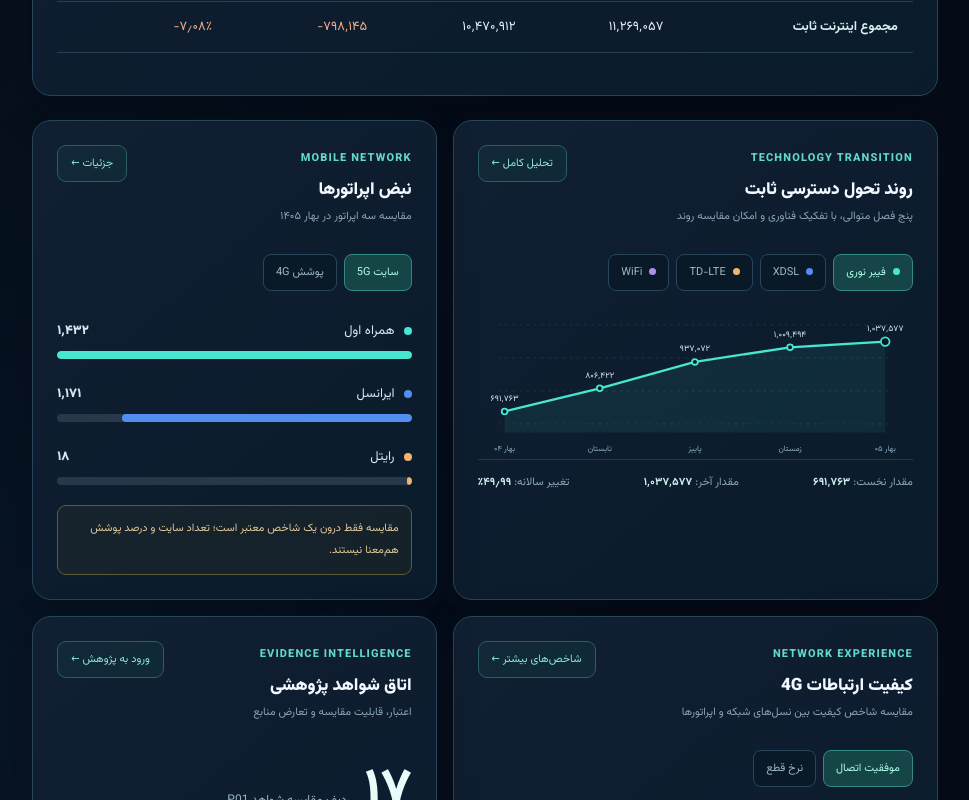
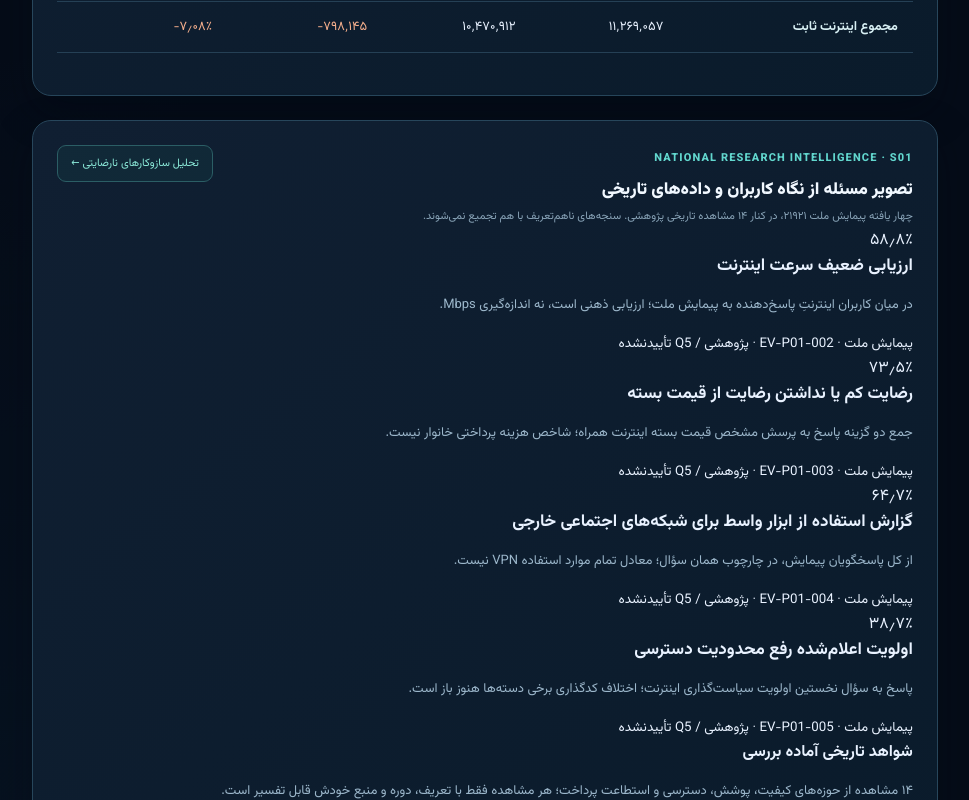
Before and after one commit to neisiani531-cyber/iran-internet-radar-v10, a React (Vite) app: page / in a window 1280 px wide. Shown: the part 1180-1980 px from the top of the page, without its empty margins (19-988 px from the left). Built offline with nearby package versions, Linux system fonts and the light colour scheme.

Commit message:
feat(command): surface source-controlled survey findings and historical research with Q5 cautions

```diff
--- a/src/CommandCenter.tsx
+++ b/src/CommandCenter.tsx
@@ -3,6 +3,8 @@ import fixed from '../packages/contracts/public-fixed-access.snapshot.json';
 import mobile from '../packages/contracts/public-mobile-operators.snapshot.json';
 import qos from '../packages/contracts/qos-metric-catalog.json';
 import research from '../packages/contracts/p01-research-registry.json';
+import surveyPreview from '../packages/contracts/p01-survey-research-preview.json';
+import historicalPreview from '../packages/contracts/historical-research-preview.json';
 import './command-center.css';
 
 const nf=(v:number)=>new Intl.NumberFormat('fa-IR',{maximumFractionDigits:2}).format(v);
@@ -78,6 +80,11 @@ export default function CommandCenter({onNavigate}:{onNavigate:(area:'fixed'|'mo
   <div className="cc-panel-header"><div><span className="cc-overline">PERIOD COMPARISON</span><h2>مقایسه دو دوره گزارش</h2><p>تغییرات مطلق و نسبی بر اساس دو فصل انتخابی</p></div><button className="cc-text-button" onClick={()=>setComparisonOpen(!comparisonOpen)} aria-expanded={comparisonOpen}>{comparisonOpen?'جمع‌کردن':'نمایش مقایسه'}</button></div>
   {comparisonOpen&&<><div className="cc-toolbar"><button className="cc-text-button" onClick={exportComparison} disabled={baselineIndex===periodIndex}>دریافت مقایسه CSV ↓</button><label>دوره مبنا <select value={baselineIndex} onChange={e=>setBaselineIndex(Number(e.target.value))}>{metricRows.map((r,i)=><option value={i} key={r.period}>{r.period_label}</option>)}</select></label><label>دوره مقایسه <select value={periodIndex} onChange={e=>setPeriodIndex(Number(e.target.value))}>{metricRows.map((r,i)=><option value={i} key={r.period}>{r.period_label}</option>)}</select></label></div>{baselineIndex===periodIndex?<p>برای مشاهده تغییر، دو دوره متفاوت انتخاب کنید.</p>:<div className="cc-comparison-table"><table><thead><tr><th>شاخص</th><th>مبنا</th><th>مقایسه</th><th>تغییر مطلق</th><th>تغییر درصدی</th></tr></thead><tbody>{[...technologies.map(t=>({label:t.title,a:baseline.technology_values[t.key],b:current.technology_values[t.key]})),{label:'مجموع اینترنت ثابت',a:baseline.reported_total,b:current.reported_total}].map(row=><tr key={row.label}><td>{row.label}</td><td>{nf(row.a)}</td><td>{nf(row.b)}</td><td className={row.b-row.a>=0?'cc-up':'cc-down'}>{row.b-row.a>=0?'+':''}{nf(row.b-row.a)}</td><td className={row.b-row.a>=0?'cc-up':'cc-down'}>{row.b-row.a>=0?'+':''}{nf(ratio(row.b,row.a))}٪</td></tr>)}</tbody></table></div>}</>}
  </section>
+  <section className="cc-surface cc-intelligence" aria-label="تحلیل تجربه کاربران و شواهد تاریخی">
+   <div className="cc-panel-header"><div><span className="cc-overline">NATIONAL RESEARCH INTELLIGENCE · S01</span><h2>تصویر مسئله از نگاه کاربران و داده‌های تاریخی</h2><p>چهار یافته پیمایش ملت ۲۱۹۲۱، در کنار ۱۴ مشاهده تاریخی پژوهشی. سنجه‌های ناهم‌تعریف با هم تجمیع نمی‌شوند.</p></div><button className="cc-text-button" onClick={()=>onNavigate('research')}>تحلیل سازوکارهای نارضایتی ←</button></div>
+   <div className="cc-intelligence-grid">{surveyPreview.observations.map(x=><article key={x.evidence_id} className="cc-intelligence-item"><span className="cc-intelligence-value">{nf(x.value)}٪</span><h3>{x.title}</h3><p>{x.description}</p><small>پیمایش ملت · {x.evidence_id} · پژوهشی / Q5 تأییدنشده</small></article>)}</div>
+   <div className="cc-intelligence-bottom"><div><strong>شواهد تاریخی آماده بررسی</strong><p>{nf(historicalPreview.observations.filter(x=>x.display_status==='RESEARCH_PREVIEW_NOT_Q5').length)} مشاهده از حوزه‌های کیفیت، پوشش، دسترسی و استطاعت پرداخت؛ هر مشاهده فقط با تعریف، دوره و منبع خودش قابل تفسیر است.</p></div><div><strong>کنترل انتشار</strong><p>{nf(historicalPreview.observations.filter(x=>x.display_status==='BLOCKED_FINANCIAL_ORIGINAL_MISSING').length)} رکورد مالی فاقد سند اصلی از نمایش عددی مسدود است. هیچ شاهدی مجوز Q5 ندارد.</p></div></div>
+  </section>
   <div className="cc-dashboard-grid">
    <section className="cc-surface cc-trends"><div className="cc-panel-header"><div><span className="cc-overline">TECHNOLOGY TRANSITION</span><h2>روند تحول دسترسی ثابت</h2><p>پنج فصل متوالی، با تفکیک فناوری و امکان مقایسه روند</p></div><button className="cc-text-button" onClick={()=>onNavigate('fixed')}>تحلیل کامل ←</button></div>
    <div className="cc-tech-tabs">{technologies.map(t=><button key={t.key} className={t.key===tech?'on':''} onClick={()=>setTech(t.key)}><span style={{background:t.color}}/>{t.title}</button>)}</div>
```
